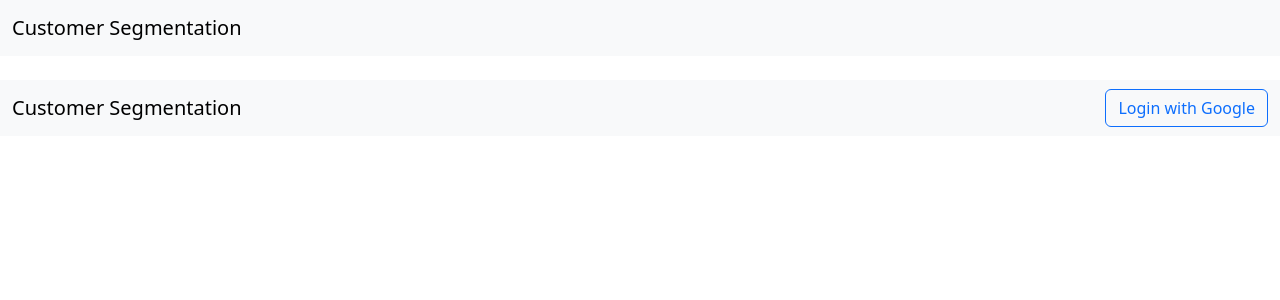
After one commit to markdennis1287/Customer-Segmentation, a Flask app: template templates/base.html in a window 1280 px wide. The commit adds this page. Shown: the top 300 px of the page. Run offline with Flask 3, Linux system fonts and the light colour scheme; the template is opened without the code that fills it, so the values that code supplies are empty.

Commit message:
finally got the clusters working, now I am working on the google authentication for the app

```diff
--- a/app.py
+++ b/app.py
@@ -15,8 +15,8 @@ def allowed_file(filename):
     return '.' in filename and filename.rsplit('.', 1)[1].lower() in app.config['ALLOWED_EXTENSIONS']
 
 @app.route('/')
-def index():
-    return render_template('index.html')
+def base():
+    return render_template('base.html')
 
 @app.route('/upload', methods=['POST'])
 def upload_file():
--- a/static/css/styles.css
+++ b/static/css/styles.css
@@ -0,0 +1,6 @@
+body {
+    background-color: #f8f9fa;
+}
+.navbar {
+    margin-bottom: 20px;
+}
--- /dev/null
+++ b/templates/base.html
@@ -0,0 +1,35 @@
+<!DOCTYPE html>
+<html lang="en">
+<head>
+    <meta charset="UTF-8">
+    <meta name="viewport" content="width=device-width, initial-scale=1.0">
+    <title>Customer Segmentation</title>
+    <link href="https://cdn.jsdelivr.net/npm/bootstrap@5.3.0-alpha1/dist/css/bootstrap.min.css" rel="stylesheet">
+</head>
+<body>
+    <nav class="navbar navbar-expand-lg navbar-light bg-light">
+        <div class="container-fluid">
+            <a class="navbar-brand" href="/">Customer Segmentation</a>
+        </div>
+    </nav>
+    <div class="container mt-4">
+        {% block content %}
+        {% endblock %}
+    </div>
+    <script src="https://cdn.jsdelivr.net/npm/bootstrap@5.3.0-alpha1/dist/js/bootstrap.bundle.min.js"></script>
+
+    <nav class="navbar navbar-expand-lg navbar-light bg-light">
+        <div class="container-fluid">
+            <a class="navbar-brand" href="/">Customer Segmentation</a>
+            <div class="collapse navbar-collapse justify-content-end">
+                {% if user_email %}
+                    <span class="navbar-text me-3">Logged in as: {{ user_email }}</span>
+                    <a href="/logout" class="btn btn-outline-danger">Logout</a>
+                {% else %}
+                    <a href="/login" class="btn btn-outline-primary">Login with Google</a>
+                {% endif %}
+            </div>
+        </div>
+    </nav>
+</body>
+</html>
```
Also changed, not shown: requirements.txt (+74 -7 lines), templates/index.html (+12 -15 lines), templates/results.html (+14 -18 lines), static/segment_plot.png (added).
